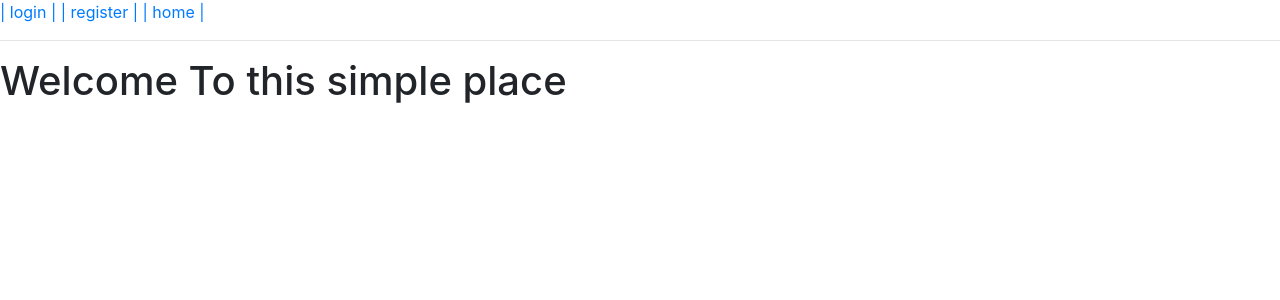
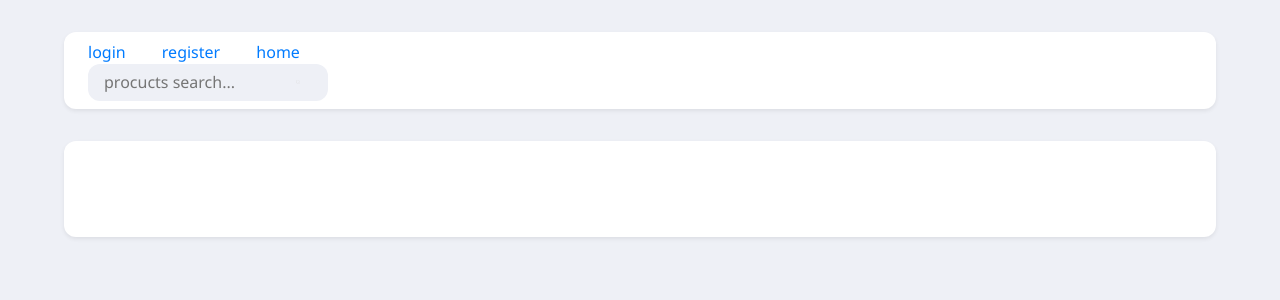
Before and after one commit to Mahdiahadpour/shop_project, a Django app: page / in a window 1280 px wide. Shown: the top 300 px of the page. Run offline with Django 3.2, Linux system fonts and the light colour scheme; data that the repository does not hold is empty.

Commit message:
solving some bugs

```diff
--- a/customers/urls.py
+++ b/customers/urls.py
@@ -1,5 +1,5 @@
 from django.urls import path
-from .views import my_login, index, user_profile, my_logout, edit_profile
+from .views import my_login, user_profile, my_logout, edit_profile
 from product.views import products
 
 urlpatterns = [
--- a/orders/models.py
+++ b/orders/models.py
@@ -28,7 +28,7 @@ class Payment(models.Model):
 
 class Orders(models.Model):
     customer = models.ForeignKey(Customer, on_delete=models.RESTRICT)
-    order_detail = models.OneToOneField(OrderItem, on_delete=models.PROTECT)
+    order_detail = models.ForeignKey(OrderItem, on_delete=models.PROTECT)
     deleted = models.BooleanField(default=False)
     fulfilled = models.BooleanField(default=False, editable=False)
     fulfilled_time = models.DateField(editable=False)
--- a/product/urls.py
+++ b/product/urls.py
@@ -0,0 +1,8 @@
+from django.urls import path
+from .views import productadd, c, products
+
+urlpatterns = [
+    path('addproduct', productadd, name='productadd'),
+    path('c', c, name='c'),
+    path('d/', products, )
+]
--- a/product/views.py
+++ b/product/views.py
@@ -1,9 +1,37 @@
+from django.http import HttpResponse
 from django.shortcuts import render
 from .models import Category, Product
+from .forms import ProductAdd, CategoryAdd
 
 
 # Create your views here.
 
 def products(request):
-    product = Product.objects.all()
-    return render(request, 'customers/index.html', {'product': product})
+    products = Product.objects.all()
+    return render(request, 'customers/index.html', {'product': products})
+
+
+def productadd(request):
+    print(request.method)
+    if request.method == 'POST':
+        form = ProductAdd(request.POST)
+        if form.is_valid:
+            form.save()
+            return HttpResponse('Ok!')
+    else:
+        form = ProductAdd()
+        return render(request, 'product/productadd.html', {'form': form})
+
+
+def c(request):
+    if request.method == 'POST':
+        form = CategoryAdd(request.POST)
+        if form.is_valid:
+            form.save()
+            return HttpResponse('Ok!')
+    else:
+        form = CategoryAdd()
+        return render(request, 'product/C.html', {'form': form})
+
+# def Discount(request):
+    # pro
--- a/shop_project/urls.py
+++ b/shop_project/urls.py
@@ -20,5 +20,5 @@ urlpatterns = [
     path('admin/', admin.site.urls),
     path('api/', include('core.api.urls')),
     path('', include('customers.urls')),
-    # path('product/', include('product.urls'))
+    path('product/', include('product.urls')),
 ]
--- a/templates/customers/base.html
+++ b/templates/customers/base.html
@@ -1,23 +1,193 @@
 <!DOCTYPE html>
 <html lang="en">
+
 <head>
     <meta charset="UTF-8">
+    <meta http-equiv="X-UA-Compatible" content="IE=edge">
+    <meta name="viewport" content="width=device-width, initial-scale=1.0">
     <title>django shop</title>
     <link rel="stylesheet" href="https://cdn.jsdelivr.net/npm/bootstrap@4.6.0/dist/css/bootstrap.min.css">
+    <style>
+        * {
+            margin: 0;
+            padding: 0;
+            box-sizing: border-box;
+            font-family: 'Segoe UI', Tahoma, Geneva, Verdana, sans-serif;
 
+        .search {
+            margin: 0 auto;
+        }
+
+        }
+
+        html,
+        body {
+            background: #EEF0F6 !important;
+        }
+
+        .container {
+            background: #fff;
+            border-radius: 12px;
+            margin: 2rem auto;
+            padding: .5rem;
+            box-shadow: 0 .125rem .25rem rgba(0, 0, 0, .075) !important;
+        }
+
+        svg {
+            max-width: 20px;
+            fill: #DBDBDB;
+            margin-left: -2rem;
+        }
+
+        input {
+            border: none;
+            background: none;
+            outline: none;
+            width: 15rem;
+            border-radius: 12px;
+            padding: .4rem 1rem;
+            background: #eef0f6;
+        }
+
+        input:focus {
+            border: 1px solid #0056b3;
+        }
+
+
+        .row {
+            width: 100%;
+            justify-content: space-between;
+        }
+
+        .search {
+            display: flex;
+            margin-right: 1rem;
+            border-radius: 12px;
+            margin-left: 1rem;
+            align-items: center;
+        }
+
+
+        header {
+            margin-top: 2rem;
+        }
+
+        #main {
+            margin: 2rem 0;
+        }
+
+        #main .container {
+            padding: 3rem 0;
+        }
+
+        .container {
+            max-width: 90%;
+            margin: 0 auto;
+            display: flex;
+            justify-content: center;
+        }
+
+        .container a {
+            margin: .5rem 1rem;
+            transition: all .3s linear !important;
+        }
+
+        .container a:hover {
+            text-decoration: none !important;
+            opacity: .9;
+        }
+
+        /*.username-nav {*/
+        /*    display: flex;*/
+        /*    justify-content: space-between;*/
+        /*    width: 100%;*/
+        }
+    </style>
 </head>
+
 <body>
+<header id="header">
+    <div class="container">
+        <div class="row">
+            <div class="username-nav">
                 <div>
                     {% if user.is_authenticated %}
-        <a href="{% url 'profile' %}">{{ user.username }}</a>
-        <a href="{% url 'log out' %}">| logout |</a>
+                    <a class="username-nav" href="{% url 'profile' %}">{{ user.username }} </a>
+                </div>
+            </div>
+            <div>
+                <a href="{% url 'log out' %}"> logout </a>
                 {% else %}
-        <a href="{% url 'login' %}">| login |</a>
-        <a href="{% url 'signUp' %}">| register |</a>
+                <a href="{% url 'login' %}"> login </a>
+                <a href="{% url 'signUp' %}"> register </a>
                 {% endif %}
-<a href="{% url 'index' %}">| home |</a>
+                <a href="{% url 'index' %}"> home </a>
             </div>
-<hr>
+
+            <div class="search">
+                <input type="text" placeholder="procucts search...">
+                <?xml version="1.0" encoding="iso-8859-1"?>
+                <!-- Generator: Adobe Illustrator 19.0.0, SVG Export Plug-In . SVG Version: 6.00 Build 0)  -->
+                <svg version="1.1" id="Capa_1" xmlns="http://www.w3.org/2000/svg"
+                     xmlns:xlink="http://www.w3.org/1999/xlink" x="0px" y="0px" viewBox="0 0 511.999 511.999"
+                     style="enable-background:new 0 0 511.999 511.999;" xml:space="preserve">
+                        <g>
+                            <g>
+                                <path
+                                        d="M225.773,0.616C101.283,0.616,0,101.622,0,225.773s101.284,225.157,225.773,225.157s225.774-101.006,225.774-225.157
+			S350.263,0.616,225.773,0.616z M225.773,413.917c-104.084,0-188.761-84.406-188.761-188.145
+			c0-103.745,84.677-188.145,188.761-188.145s188.761,84.4,188.761,188.145C414.535,329.511,329.858,413.917,225.773,413.917z"/>
+                            </g>
+                        </g>
+                    <g>
+                            <g>
+                                <path d="M506.547,479.756L385.024,358.85c-7.248-7.205-18.963-7.174-26.174,0.068c-7.205,7.248-7.174,18.962,0.068,26.174
+			l121.523,120.906c3.615,3.59,8.328,5.385,13.053,5.385c4.756,0,9.506-1.82,13.121-5.453
+			C513.82,498.681,513.789,486.967,506.547,479.756z"/>
+                            </g>
+                        </g>
+                    <g>
+                        </g>
+                    <g>
+                        </g>
+                    <g>
+                        </g>
+                    <g>
+                        </g>
+                    <g>
+                        </g>
+                    <g>
+                        </g>
+                    <g>
+                        </g>
+                    <g>
+                        </g>
+                    <g>
+                        </g>
+                    <g>
+                        </g>
+                    <g>
+                        </g>
+                    <g>
+                        </g>
+                    <g>
+                        </g>
+                    <g>
+                        </g>
+                    <g>
+                        </g>
+                    </svg>
+
+            </div>
+        </div>
+    </div>
+</header>
+<section id="main">
+    <div class="container">
         {% block content %}{% endblock %}
+    </div>
+</section>
+
 </body>
+
 </html>
--- a/templates/customers/index.html
+++ b/templates/customers/index.html
@@ -1,17 +1,15 @@
 {% extends 'customers/base.html' %}
 {% block content %}
-    <h1>
-    Welcome To this simple place
-    </h1>
-{% for p in product %}
+
 <table>
     <tr>
         <th>
-{#            <a href="{% url '' %}">p</a>#}
-        <p>no product yet</p>
+            {% for p in product %}
+            <p>{{ p }}</p>
+            {% endfor %}
+
         </th>
     </tr>
 </table>
-{% endfor %}
 
 {% endblock %}
--- a/templates/product/index.html
+++ b/templates/product/index.html
@@ -4,9 +4,9 @@
 <table>
     <tr>
         <th>
-            <a href="{% url '' %}">p</a>
+            <p>{{ p }}</p>
         </th>
-    </tr>
+    </tr
 </table>
 {% endfor %}
 
```
Also changed, not shown: customers/models.py (+29 -5 lines), customers/views.py (+3 -7 lines), product/forms.py (added, +14 -0 lines), product/models.py (+26 -15 lines), templates/product/c.html (added, +8 -0 lines), templates/product/productadd.html (added, +8 -0 lines). Lines whose indentation alone changed are shown as unchanged.
